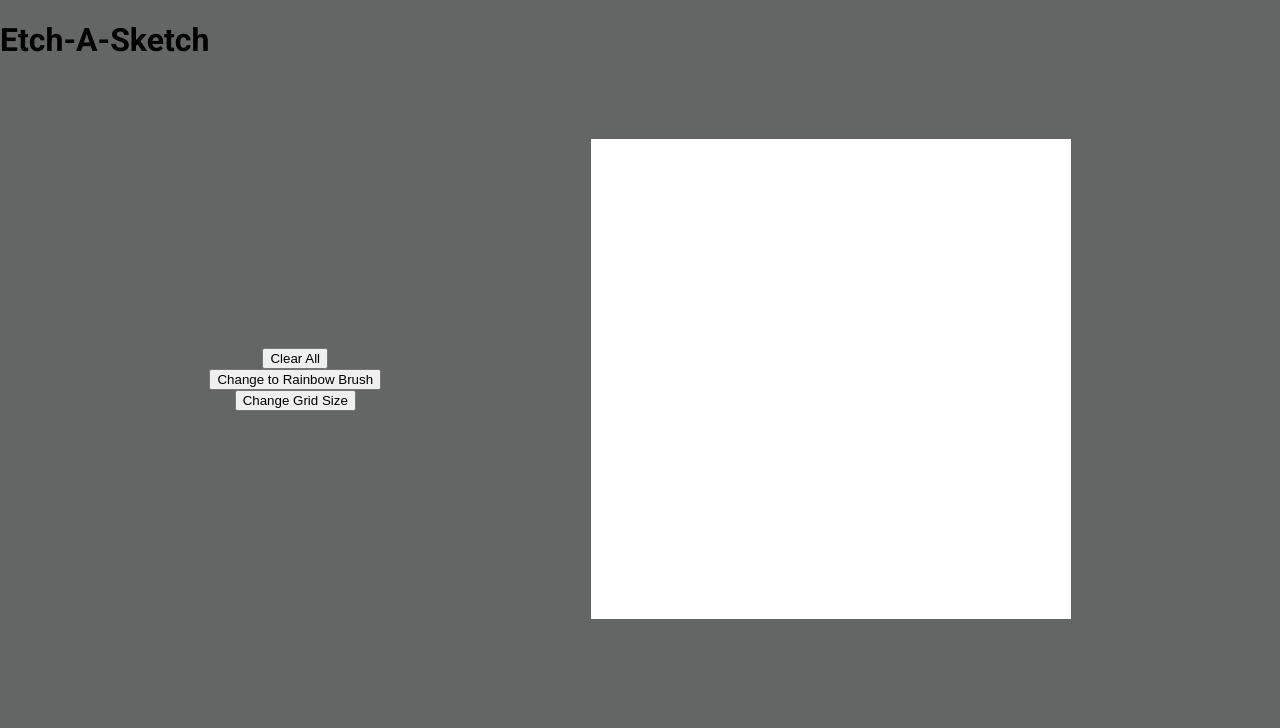
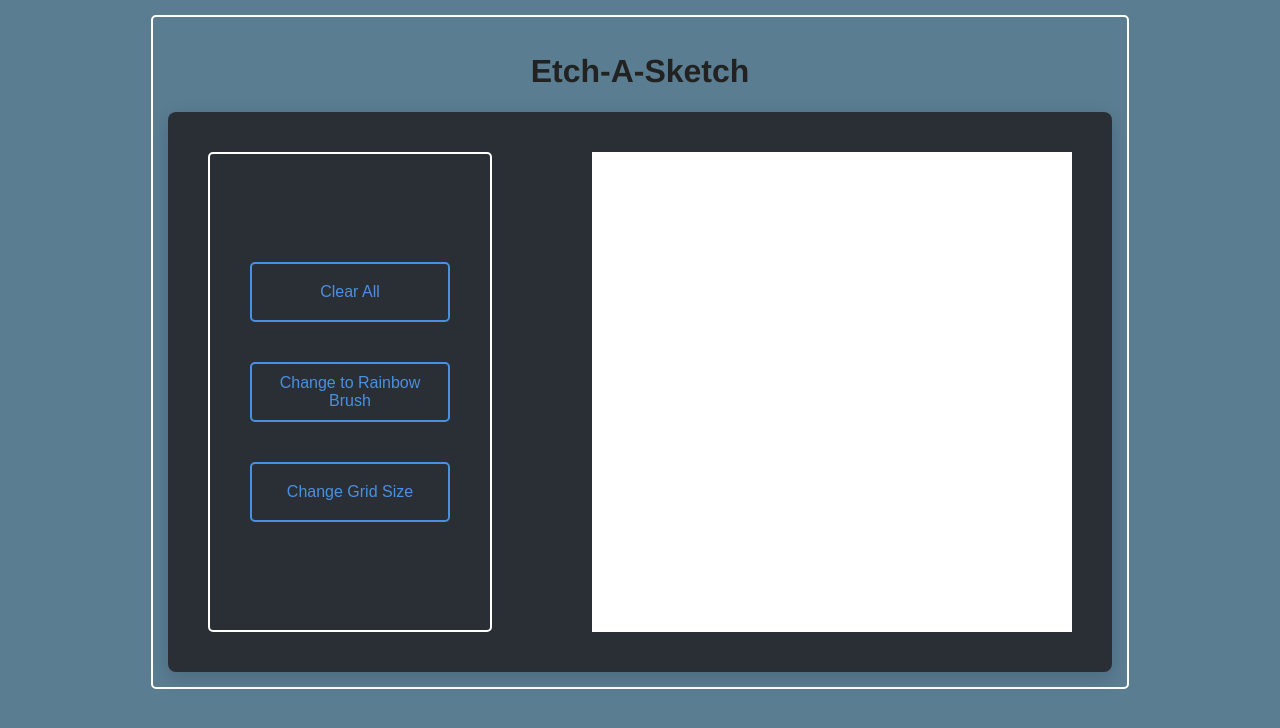
Before and after one commit to aish8la/Etch-a-Sketch, a plain HTML site: page index.html in a window 1280 px wide. Drawn offline with Linux system fonts and the light colour scheme.

Commit message:
add more styles to page

```diff
--- a/styles.css
+++ b/styles.css
@@ -13,26 +13,64 @@ body,
 
 body {
     display: flex;
-    justify-content: space-around;
+    justify-content: center;
     flex-direction: column;
     font-family: Roboto, monospace, sans-serif;
-    gap: 20px;
-    background-color: rgba(78, 79, 80, 0.874);
+    gap: 10px;
+    background-color: #5a7d92;
+    align-items: center;
+}
+
+.title {
+    font-size: 32px;
+    font-weight: bold;
+    color: #222;
+    font-family: 'Helvetica', sans-serif;
+    text-align: center;
 }
 
 .sketch-container {
-    margin-top: 80px;
     display: flex;
     justify-content:space-evenly;
-    align-items: center;
+    align-items:center;
+    background-color: #2a2f36;
+    padding: 40px;
+    border-radius: 8px;
+    box-shadow: 0 6px 20px rgba(0, 0, 0, 0.15);
+    transition: box-shadow 0.3s;
+    width: fit-content;
+    gap: 100px;
 }
+
+.buttons {
+    padding: 10px 20px;
+    font-size: 16px;
+    text-align: center;
+    cursor: pointer;
+    color: #4A90E2;
+    background-color: transparent;
+    border: 2px solid #4A90E2;
+    border-radius: 5px;
+    width: 200px;
+    height: 60px;
+}
+
 
 .button-container {
     display: flex;
-    justify-content: space-between;
+    justify-content: center;
     flex-direction: column;
     align-items: center;
+    height: 480px;
+    gap: 40px;
+    background-color: transparent;
+    border: 2px solid #ffffff;
+    border-radius: 5px;
+    padding: 40px;
+
 }
+
+
 
 .sketchpad {
     width: 480px;
@@ -49,3 +87,11 @@ body {
     background-color: white;
     opacity: 0;
 }
+
+.main-container {
+    background-color: transparent;
+    border: 2px solid #ffffff;
+    border-radius: 5px;
+    padding: 15px;
+    margin: 15px;
+}
```
